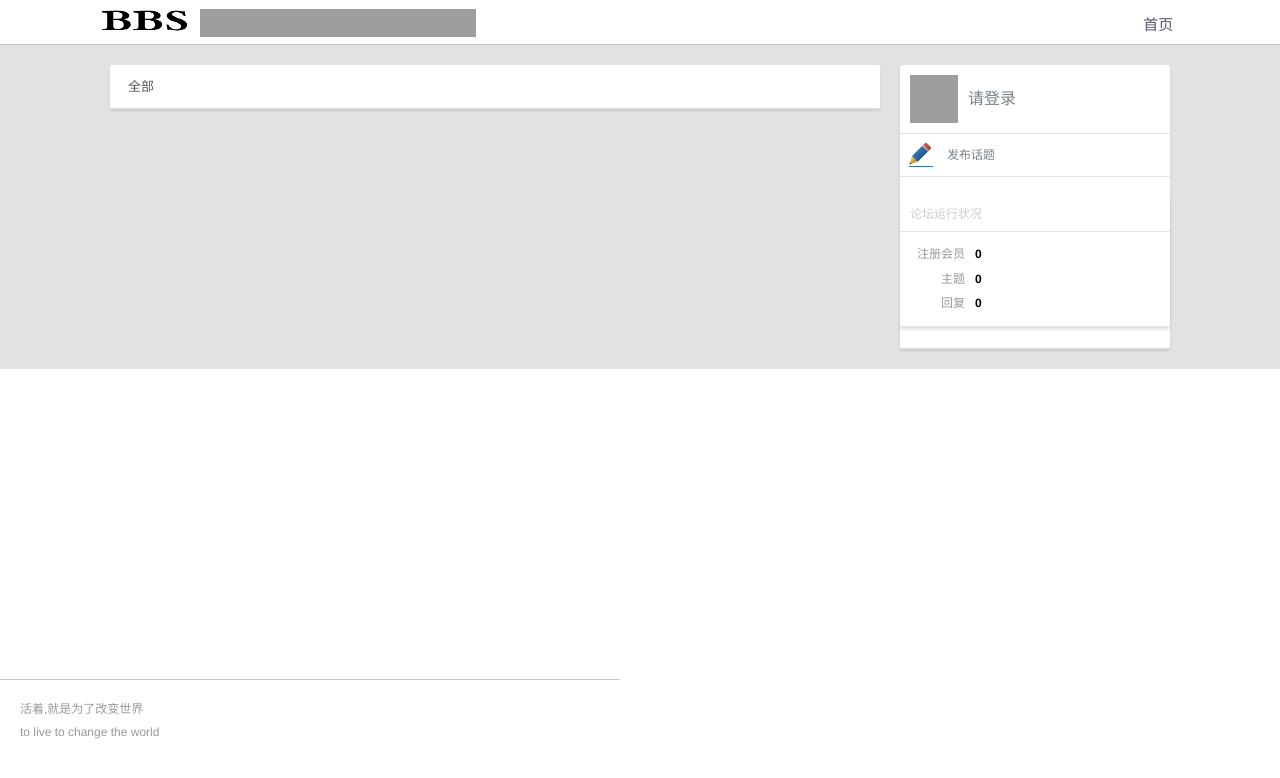
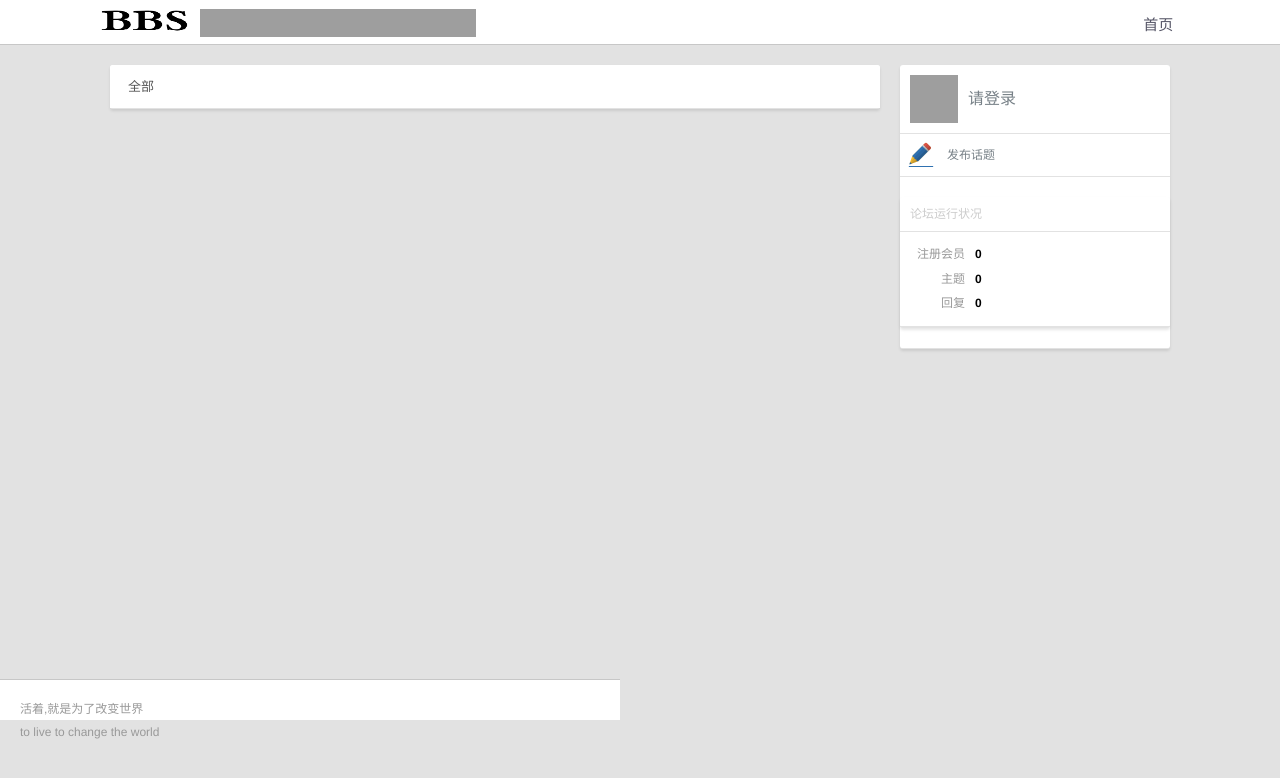
Before and after one commit to zjy45/BBS, a Flask app: template templates/topic/index2.html in a window 1280 px wide. Shown: the top 778 px of the page. Run offline with Flask 2, Linux system fonts and the light colour scheme; the template is opened without the code that fills it, so the values that code supplies are empty; some libraries are stand-ins or nearby versions; grey boxes are pictures that could not be loaded.

Commit message:
前端重构

```diff
--- a/static/css/index.css
+++ b/static/css/index.css
@@ -6,6 +6,7 @@
   body {
       padding: 0px;
       margin: 0px;
+      background-color: #e2e2e2;
       font-family: "Helvetica Neue", "Luxi Sans", "DejaVu Sans", Tahoma, "Hiragino Sans GB", "Microsoft Yahei", sans-serif;
   }
 
--- a/templates/topic/base.html
+++ b/templates/topic/base.html
@@ -262,7 +262,7 @@
         </div>
     </div>
 
-	<script>
+	<!-- <script>
 		  (function(i,s,o,g,r,a,m){i['GoogleAnalyticsObject']=r;i[r]=i[r]||function(){
 		  (i[r].q=i[r].q||[]).push(arguments)},i[r].l=1*new Date();a=s.createElement(o),
 		  m=s.getElementsByTagName(o)[0];a.async=1;a.src=g;m.parentNode.insertBefore(a,m)
@@ -274,7 +274,7 @@
 	</script>
 
 
-	<script src="/static/js/jquery.textcomplete.min.js?v=43bfb325d9b6b784e680aa9eaef91925" type="text/javascript"></script>
+	<script src="/static/js/jquery.textcomplete.min.js?v=43bfb325d9b6b784e680aa9eaef91925" type="text/javascript"></script> -->
 
 </body>
 </html>
```
Lines whose indentation alone changed are shown as unchanged.
